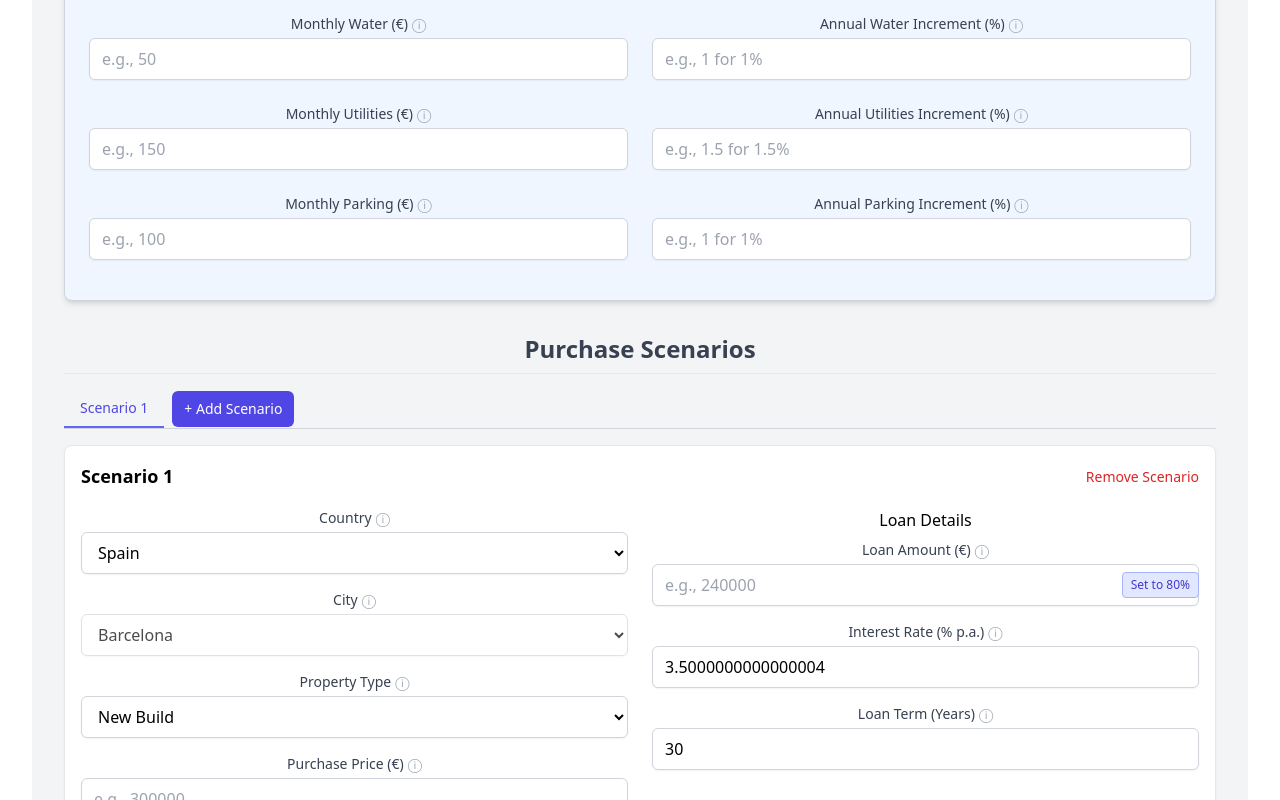
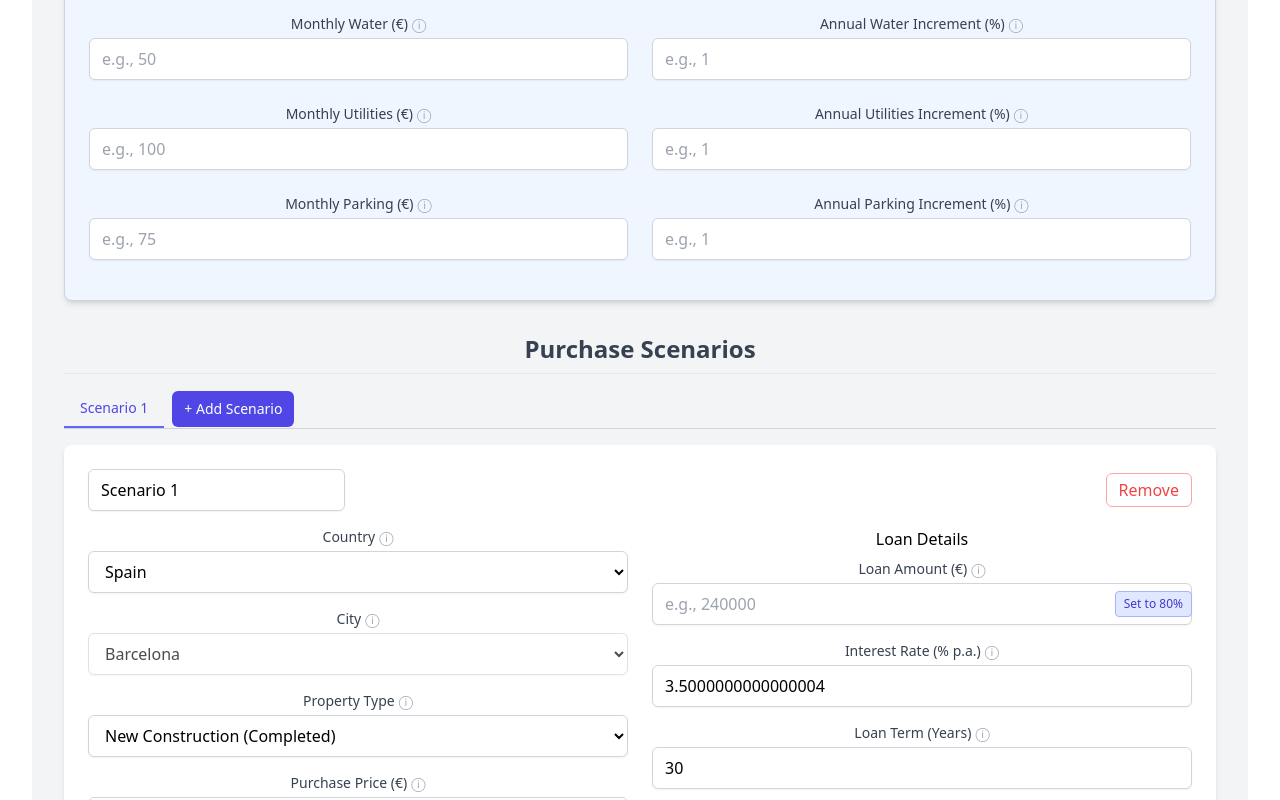
Before and after one commit to buildcomplete/manus_property_analyzer_it4, a React (Vite) app in the folder frontend/: page / in a window 1280 px wide. Shown: the part 700-1500 px from the top of the page. Built offline with nearby package versions, Linux system fonts and the light colour scheme.

Commit message:
manus v1.6.4 - fixed showing blank page, deepdive working.

```diff
--- a/frontend/package.json
+++ b/frontend/package.json
@@ -1,7 +1,7 @@
 {
   "name": "property-analyzer",
   "private": true,
-  "version": "1.6.3",
+  "version": "1.6.4",
   "type": "module",
   "scripts": {
     "dev": "vite",
--- a/frontend/src/App.tsx
+++ b/frontend/src/App.tsx
@@ -363,141 +363,155 @@ const RentingScenarioInputSection = ({ inputs, onChange, currency }: { inputs: R
                     label="Annual Rent Increment (%)"
                     value={inputs.annual_rent_increment !== undefined ? inputs.annual_rent_increment * 100 : ''}
                     onChange={(e: React.ChangeEvent<HTMLInputElement>) => handleIncrementChange('annual_rent_increment', e.target.value)}
-                    placeholder="e.g., 2 for 2%"
-                    tooltip="Expected annual percentage increase in rent."
-                    min="0"
+                    placeholder="e.g., 2"
+                    tooltip="Annual percentage increase in rent (e.g., 2 for 2%)."
                 />
                 <InputField
                     label={`Monthly Water (${currency})`}
                     value={inputs.monthly_water}
                     onChange={(e: React.ChangeEvent<HTMLInputElement>) => handleInputChange('monthly_water', e.target.value)}
                     placeholder="e.g., 50"
-                    tooltip="Estimated monthly cost for water."
+                    tooltip="Your estimated monthly water bill."
                 />
                 <InputField
                     label="Annual Water Increment (%)"
                     value={inputs.annual_water_increment !== undefined ? inputs.annual_water_increment * 100 : ''}
                     onChange={(e: React.ChangeEvent<HTMLInputElement>) => handleIncrementChange('annual_water_increment', e.target.value)}
-                    placeholder="e.g., 1 for 1%"
-                    tooltip="Expected annual percentage increase in water costs."
-                    min="0"
+                    placeholder="e.g., 1"
+                    tooltip="Annual percentage increase in water costs (e.g., 1 for 1%)."
                 />
                 <InputField
                     label={`Monthly Utilities (${currency})`}
                     value={inputs.monthly_utilities}
                     onChange={(e: React.ChangeEvent<HTMLInputElement>) => handleInputChange('monthly_utilities', e.target.value)}
-                    placeholder="e.g., 150"
-                    tooltip="Estimated monthly cost for utilities (electricity, gas, internet, etc.)."
+                    placeholder="e.g., 100"
+                    tooltip="Your estimated monthly utilities (electricity, gas, etc.)."
                 />
                 <InputField
                     label="Annual Utilities Increment (%)"
                     value={inputs.annual_utilities_increment !== undefined ? inputs.annual_utilities_increment * 100 : ''}
                     onChange={(e: React.ChangeEvent<HTMLInputElement>) => handleIncrementChange('annual_utilities_increment', e.target.value)}
-                    placeholder="e.g., 1.5 for 1.5%"
-                    tooltip="Expected annual percentage increase in utility costs."
-                    min="0"
+                    placeholder="e.g., 1"
+                    tooltip="Annual percentage increase in utilities costs (e.g., 1 for 1%)."
                 />
                 <InputField
                     label={`Monthly Parking (${currency})`}
                     value={inputs.monthly_parking}
                     onChange={(e: React.ChangeEvent<HTMLInputElement>) => handleInputChange('monthly_parking', e.target.value)}
-                    placeholder="e.g., 100"
-                    tooltip="Estimated monthly cost for parking, if applicable."
+                    placeholder="e.g., 75"
+                    tooltip="Your estimated monthly parking costs (if applicable)."
                 />
                 <InputField
                     label="Annual Parking Increment (%)"
                     value={inputs.annual_parking_increment !== undefined ? inputs.annual_parking_increment * 100 : ''}
                     onChange={(e: React.ChangeEvent<HTMLInputElement>) => handleIncrementChange('annual_parking_increment', e.target.value)}
-                    placeholder="e.g., 1 for 1%"
-                    tooltip="Expected annual percentage increase in parking costs."
-                    min="0"
+                    placeholder="e.g., 1"
+                    tooltip="Annual percentage increase in parking costs (e.g., 1 for 1%)."
                 />
             </div>
         </div>
     );
 };
 
-
 // --- Scenario Input Component ---
-const ScenarioInput = ({ scenario, onChange, onRemove, currency }: { scenario: ScenarioInputsState, onChange: (updatedScenario: ScenarioInputsState) => void, onRemove: () => void, currency: string }) => {
-
-    const handleInputChange = (field: keyof Omit<ScenarioInputsState, 'id' | 'name' | 'renovations' | 'payment_schedule' | 'loan_details'>, value: any) => {
-        onChange({ ...scenario, [field]: value });
-    };
-
-    const handleNestedChange = (section: 'loan_details', field: keyof LoanDetails, value: any) => {
-        const numValue = typeof value === 'string' ? parseFloat(value) : value;
-        onChange({ ...scenario, [section]: { ...(scenario[section] || {}), [field]: isNaN(numValue) ? undefined : numValue } });
-    };
-
-    const handleRenovationChange = (renos: RenovationItem[]) => {
-        onChange({ ...scenario, renovations: renos });
-    };
-
-    const handlePaymentScheduleChange = (schedule: PaymentScheduleItem[]) => {
-        onChange({ ...scenario, payment_schedule: schedule });
-    };
-
-    const handleNameChange = (e: React.ChangeEvent<HTMLInputElement>) => {
-        onChange({ ...scenario, name: e.target.value });
-    };
-
+const ScenarioInput = ({ scenario, onChange, onRemove, currency }: { scenario: ScenarioInputsState, onChange: (updatedData: ScenarioInputsState) => void, onRemove: () => void, currency: string }) => {
+    // Options for dropdowns
     const countryOptions = [
         { value: 'spain', label: 'Spain' },
         { value: 'denmark', label: 'Denmark' },
     ];
 
-    const cityOptions = scenario.country === 'spain' ? [{ value: 'barcelona', label: 'Barcelona' }] : [{ value: 'copenhagen', label: 'Copenhagen' }];
+    const cityOptions = {
+        spain: [{ value: 'barcelona', label: 'Barcelona' }],
+        denmark: [{ value: 'copenhagen', label: 'Copenhagen' }],
+    };
 
-    const propertyTypeOptions = scenario.country === 'spain' ? [
-        { value: 'new', label: 'New Build' },
-        { value: 'second_hand', label: 'Second Hand' },
-        { value: 'under_construction', label: 'Under Construction' },
-    ] : [
-        { value: 'ejer', label: 'Ejerlejlighed (Owner Flat)' },
-        { value: 'andels', label: 'Andelslejlighed (Cooperative Flat)' },
-        { value: 'new', label: 'New Build' }, // Keep new/under_construction for DK too
+    const propertyTypeOptions = [
+        { value: 'new', label: 'New Construction (Completed)' },
+        { value: 'second_hand', label: 'Second-Hand' },
         { value: 'under_construction', label: 'Under Construction' },
     ];
 
+    if (scenario.country === 'denmark') {
+        propertyTypeOptions.push({ value: 'ejer', label: 'Ejer Lejlighed' });
+        propertyTypeOptions.push({ value: 'andels', label: 'Andels Lejlighed' });
+    }
+
     const loanTypeOptions = [
-        { value: 'standard', label: 'Standard Mortgage' },
-        { value: 'andels_laan', label: 'Andelslån (Cooperative Loan)' },
+        { value: 'standard', label: 'Standard Loan' },
+        { value: 'andels_laan', label: 'Andels Lån' },
     ];
 
+    // Handle input changes
+    const handleInputChange = (field: keyof ScenarioInputsState, value: any) => {
+        const updatedScenario = { ...scenario, [field]: value };
+
+        // Special handling for country changes
+        if (field === 'country') {
+            // Reset city to first option of new country
+            updatedScenario.city = cityOptions[value as 'spain' | 'denmark'][0].value;
+
+            // Reset property type if it's Denmark-specific and switching to Spain
+            if (value === 'spain' && (scenario.property_type === 'ejer' || scenario.property_type === 'andels')) {
+                updatedScenario.property_type = 'new';
+            }
+        }
+
+        onChange(updatedScenario);
+    };
+
+    const handleNestedChange = (parentField: keyof ScenarioInputsState, childField: string, value: any) => {
+        // Handle nested objects like loan_details
+        const parentValue = scenario[parentField] as Record<string, any> || {};
+        const updatedParent = { ...parentValue, [childField]: parseFloat(value) || undefined };
+        handleInputChange(parentField, updatedParent);
+    };
+
+    const handleRenovationChange = (renovations: RenovationItem[]) => {
+        handleInputChange('renovations', renovations);
+    };
+
+    const handlePaymentScheduleChange = (schedule: PaymentScheduleItem[]) => {
+        handleInputChange('payment_schedule', schedule);
+    };
+
     return (
-        <div className="p-4 border border-gray-200 rounded-lg mb-4 bg-white shadow-sm">
+        <div className="p-6 bg-white rounded-lg shadow-md">
             <div className="flex justify-between items-center mb-4">
-                <input
-                    type="text"
-                    value={scenario.name}
-                    onChange={handleNameChange}
-                    className="text-lg font-semibold border-b-2 border-transparent focus:border-indigo-500 outline-none"
-                />
-                <button onClick={onRemove} className="text-sm text-red-600 hover:text-red-800">Remove Scenario</button>
+                <div className="flex items-center space-x-4">
+                    <input
+                        type="text"
+                        value={scenario.name}
+                        onChange={(e) => handleInputChange('name', e.target.value)}
+                        className="px-3 py-2 border border-gray-300 rounded-md shadow-sm focus:outline-none focus:ring-indigo-500 focus:border-indigo-500"
+                        placeholder="Scenario Name"
+                    />
+                </div>
+                <button
+                    onClick={onRemove}
+                    className="text-red-500 hover:text-red-700 px-3 py-1 border border-red-300 rounded-md hover:bg-red-50"
+                    title="Remove this scenario"
+                >
+                    Remove
+                </button>
             </div>
 
-            <div className="grid grid-cols-1 md:grid-cols-2 gap-x-6">
+            <div className="grid grid-cols-1 md:grid-cols-2 gap-6">
                 {/* Column 1 */}
                 <div>
                     <SelectField
                         label="Country"
                         value={scenario.country}
-                        onChange={(e: React.ChangeEvent<HTMLSelectElement>) => {
-                            const newCountry = e.target.value as 'spain' | 'denmark';
-                            const newCity = newCountry === 'spain' ? 'barcelona' : 'copenhagen';
-                            const newType = newCountry === 'spain' ? 'new' : 'ejer'; // Default type change
-                            onChange({ ...scenario, country: newCountry, city: newCity, property_type: newType });
-                        }}
+                        onChange={(e: React.ChangeEvent<HTMLSelectElement>) => handleInputChange('country', e.target.value)}
                         options={countryOptions}
-                        tooltip="Select the country for this scenario."
+                        tooltip="Select the country where the property is located."
                     />
                     <SelectField
                         label="City"
                         value={scenario.city}
                         onChange={(e: React.ChangeEvent<HTMLSelectElement>) => handleInputChange('city', e.target.value)}
-                        options={cityOptions}
-                        tooltip="Select the city (currently fixed based on country)."
+                        options={cityOptions[scenario.country]}
+                        tooltip="Select the city where the property is located."
                         disabled // Disable city selection for now as it's fixed
                     />
                     <SelectField
@@ -625,6 +639,8 @@ function App() {
     const [results, setResults] = useState<BackendResponse | null>(null);
     const [isLoading, setIsLoading] = useState(false);
     const [error, setError] = useState<string | null>(null);
+    // State for tracking which scenarios have expanded detailed breakdowns
+    const [expandedScenarios, setExpandedScenarios] = useState<Record<string, boolean>>({});
 
     const handlePersonalFinanceChange = (field: keyof PersonalFinanceInputs, value: any) => {
         setPersonalFinance(prev => ({ ...prev, [field]: parseFloat(value) || undefined }));
@@ -737,6 +753,7 @@ function App() {
                 throw new Error(errorData.error || errorData.message || `HTTP error! status: ${response.status}`);
             }
             const data: BackendResponse = await response.json();
+            console.log("API Response:", data); // Debug log
             setResults(data);
         } catch (err: any) {
             setError(err.message || 'Failed to fetch results.');
@@ -744,6 +761,15 @@ function App() {
         } finally {
             setIsLoading(false);
         }
+    };
+
+    // Toggle function for expanding/collapsing detailed breakdown
+    const toggleDetailedBreakdown = (scenarioId: string, growthKey: string) => {
+        const key = `${scenarioId}-${growthKey}`;
+        setExpandedScenarios(prev => ({
+            ...prev,
+            [key]: !prev[key]
+        }));
     };
 
     const activeScenario = scenarios.find(sc => sc.id === activeTab);
@@ -757,6 +783,86 @@ function App() {
         average: 'Average Growth',
         low_risk: 'Low Risk (Pessimistic)',
         high_risk: 'High Risk (Optimistic)',
+    };
+
+    // Map backend keys to frontend expected keys
+    const mapBackendToFrontendKeys = (result: any) => {
+        if (!result) return result;
+
+        try {
+            console.log("Mapping backend keys for result:", result);
+
+            // Create a mapped structure for scenario outcomes
+            const mappedOutcomes: any = {};
+
+            // Map selling scenarios to expected frontend keys
+            if (result.selling_scenarios) {
+                // Map 'avg_growth' to 'average'
+                if (result.selling_scenarios.avg_growth) {
+                    mappedOutcomes.average = {
+                        selling_price: result.selling_scenarios.avg_growth.selling_price,
+                        win_loss: result.selling_scenarios.avg_growth.win_loss_eur,
+                        index_adjusted_profit_eur: result.overall_summary?.index_adjusted_profit_eur
+                    };
+                }
+
+                // Map other keys (these already match)
+                if (result.selling_scenarios.zero_growth) {
+                    mappedOutcomes.zero_growth = {
+                        selling_price: result.selling_scenarios.zero_growth.selling_price,
+                        win_loss: result.selling_scenarios.zero_growth.win_loss_eur,
+                        index_adjusted_profit_eur: result.overall_summary?.index_adjusted_profit_eur
+                    };
+                }
+
+                if (result.selling_scenarios.low_risk) {
+                    mappedOutcomes.low_risk = {
+                        selling_price: result.selling_scenarios.low_risk.selling_price,
+                        win_loss: result.selling_scenarios.low_risk.win_loss_eur,
+                        index_adjusted_profit_eur: result.overall_summary?.index_adjusted_profit_eur
+                    };
+                }
+
+                if (result.selling_scenarios.high_risk) {
+                    mappedOutcomes.high_risk = {
+                        selling_price: result.selling_scenarios.high_risk.selling_price,
+                        win_loss: result.selling_scenarios.high_risk.win_loss_eur,
+                        index_adjusted_profit_eur: result.overall_summary?.index_adjusted_profit_eur
+                    };
+                }
+            }
+
+            // Map detailed breakdowns
+            const mappedDetailedBreakdowns: any = {};
+            if (result.detailed_breakdowns) {
+                // Map 'avg_growth' to 'average'
+                if (result.detailed_breakdowns.avg_growth) {
+                    mappedDetailedBreakdowns.average = result.detailed_breakdowns.avg_growth;
+                }
+
+                // Copy other keys (these already match)
+                if (result.detailed_breakdowns.zero_growth) {
+                    mappedDetailedBreakdowns.zero_growth = result.detailed_breakdowns.zero_growth;
+                }
+
+                if (result.detailed_breakdowns.low_risk) {
+                    mappedDetailedBreakdowns.low_risk = result.detailed_breakdowns.low_risk;
+                }
+
+                if (result.detailed_breakdowns.high_risk) {
+                    mappedDetailedBreakdowns.high_risk = result.detailed_breakdowns.high_risk;
+                }
+            }
+
+            // Add mapped structures to result
+            result.scenario_outcomes = mappedOutcomes;
+            result.mapped_detailed_breakdowns = mappedDetailedBreakdowns;
+
+            return result;
+        } catch (error) {
+            console.error("Error mapping backend keys to frontend:", error);
+            return result; // Return original result if mapping fails
+        }
     };
 
     return (
@@ -917,98 +1023,10 @@ function App() {
                                     }
 
                                     // Map backend keys to frontend expected keys
-                                    const mapBackendToFrontendKeys = (result: any) => {
-                                        try {
-                                            // Create a mapped structure for scenario outcomes
-                                            const mappedOutcomes: any = {};
-
-                                            // Map selling scenarios to expected frontend keys
-                                            if (result.selling_scenarios) {
-                                                // Map 'avg_growth' to 'average'
-                                                if (result.selling_scenarios.avg_growth) {
-                                                    mappedOutcomes.average = {
-                                                        selling_price: result.selling_scenarios.avg_growth.selling_price,
-                                                        win_loss: result.selling_scenarios.avg_growth.win_loss_eur,
-                                                        index_adjusted_profit_eur: result.overall_summary?.index_adjusted_profit_eur
-                                                    };
-                                                }
-
-                                                // Map other keys (these already match)
-                                                if (result.selling_scenarios.zero_growth) {
-                                                    mappedOutcomes.zero_growth = {
-                                                        selling_price: result.selling_scenarios.zero_growth.selling_price,
-                                                        win_loss: result.selling_scenarios.zero_growth.win_loss_eur,
-                                                        index_adjusted_profit_eur: result.overall_summary?.index_adjusted_profit_eur
-                                                    };
-                                                }
-
-                                                if (result.selling_scenarios.low_risk) {
-                                                    mappedOutcomes.low_risk = {
-                                                        selling_price: result.selling_scenarios.low_risk.selling_price,
-                                                        win_loss: result.selling_scenarios.low_risk.win_loss_eur,
-                                                        index_adjusted_profit_eur: result.overall_summary?.index_adjusted_profit_eur
-                                                    };
-                                                }
-
-                                                if (result.selling_scenarios.high_risk) {
-                                                    mappedOutcomes.high_risk = {
-                                                        selling_price: result.selling_scenarios.high_risk.selling_price,
-                                                        win_loss: result.selling_scenarios.high_risk.win_loss_eur,
-                                                        index_adjusted_profit_eur: result.overall_summary?.index_adjusted_profit_eur
-                                                    };
-                                                }
-                                            }
-
-                                            // Map detailed breakdowns
-                                            const mappedDetailedBreakdowns: any = {};
-                                            if (result.detailed_breakdowns) {
-                                                // Map 'avg_growth' to 'average'
-                                                if (result.detailed_breakdowns.avg_growth) {
-                                                    mappedDetailedBreakdowns.average = result.detailed_breakdowns.avg_growth;
-                                                }
-
-                                                // Copy other keys (these already match)
-                                                if (result.detailed_breakdowns.zero_growth) {
-                                                    mappedDetailedBreakdowns.zero_growth = result.detailed_breakdowns.zero_growth;
-                                                }
-
-                                                if (result.detailed_breakdowns.low_risk) {
-                                                    mappedDetailedBreakdowns.low_risk = result.detailed_breakdowns.low_risk;
-                                                }
-
-                                                if (result.detailed_breakdowns.high_risk) {
-                                                    mappedDetailedBreakdowns.high_risk = result.detailed_breakdowns.high_risk;
-                                                }
-                                            }
-
-                                            // Add mapped structures to result
-                                            result.scenario_outcomes = mappedOutcomes;
-                                            result.mapped_detailed_breakdowns = mappedDetailedBreakdowns;
-
-                                            return result;
-                                        } catch (error) {
-                                            console.error("Error mapping backend keys to frontend:", error);
-                                            return result; // Return original result if mapping fails
-                                        }
-                                    };
-
-                                    // Map backend keys to frontend expected keys
                                     const mappedResult = mapBackendToFrontendKeys(scenarioResult.result);
 
                                     // Use mapped result
                                     const outcomes = mappedResult.scenario_outcomes || {};
-
-                                    // State for tracking which scenarios have expanded detailed breakdowns
-                                    const [expandedScenarios, setExpandedScenarios] = useState<Record<string, boolean>>({});
-
-                                    // Toggle function for expanding/collapsing detailed breakdown
-                                    const toggleDetailedBreakdown = (scenarioId: string, growthKey: string) => {
-                                        const key = `${scenarioId}-${growthKey}`;
-                                        setExpandedScenarios(prev => ({
-                                            ...prev,
-                                            [key]: !prev[key]
-                                        }));
-                                    };
 
                                     return resultRowOrder.map((key, index) => {
                                         // Skip if this outcome doesn't exist
```
